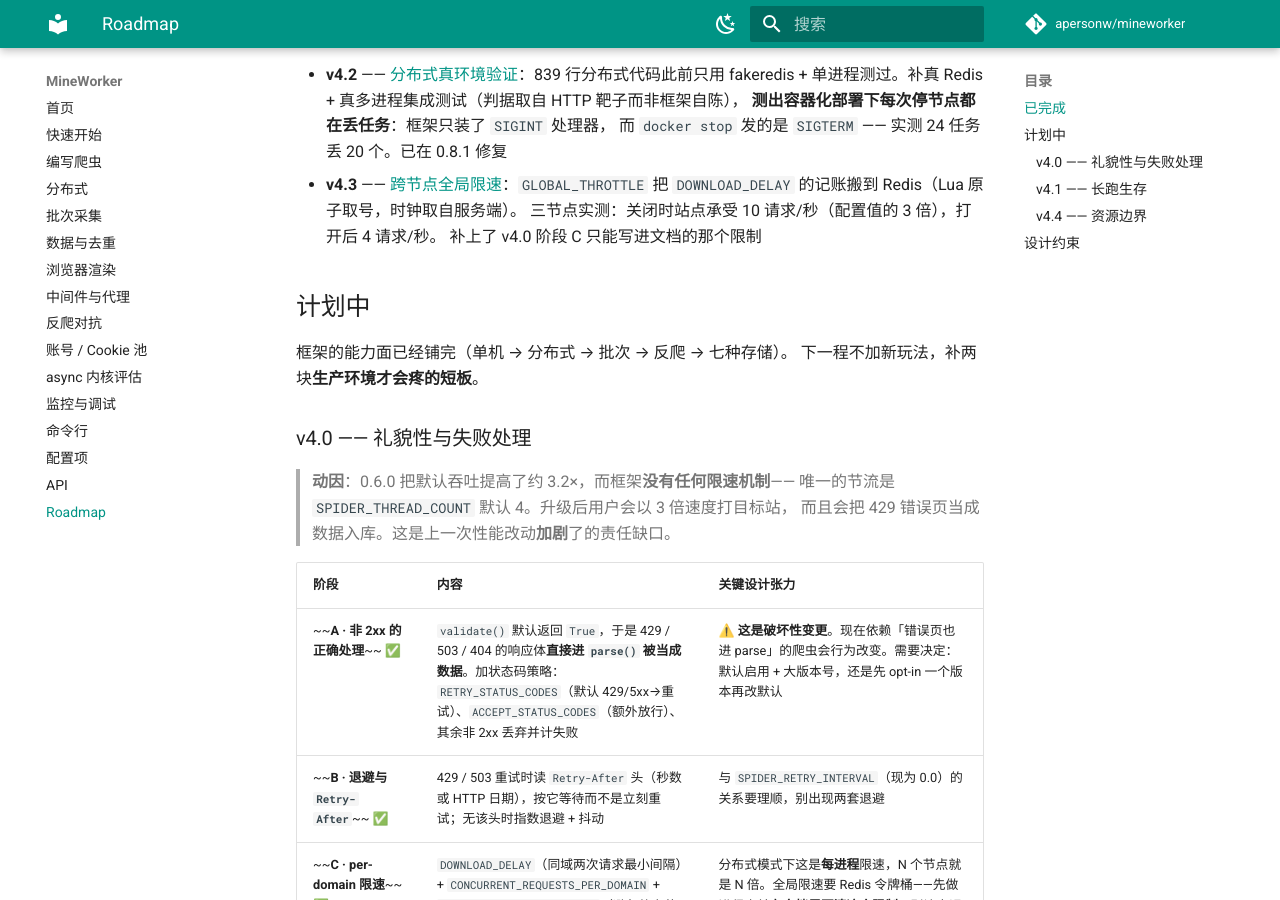
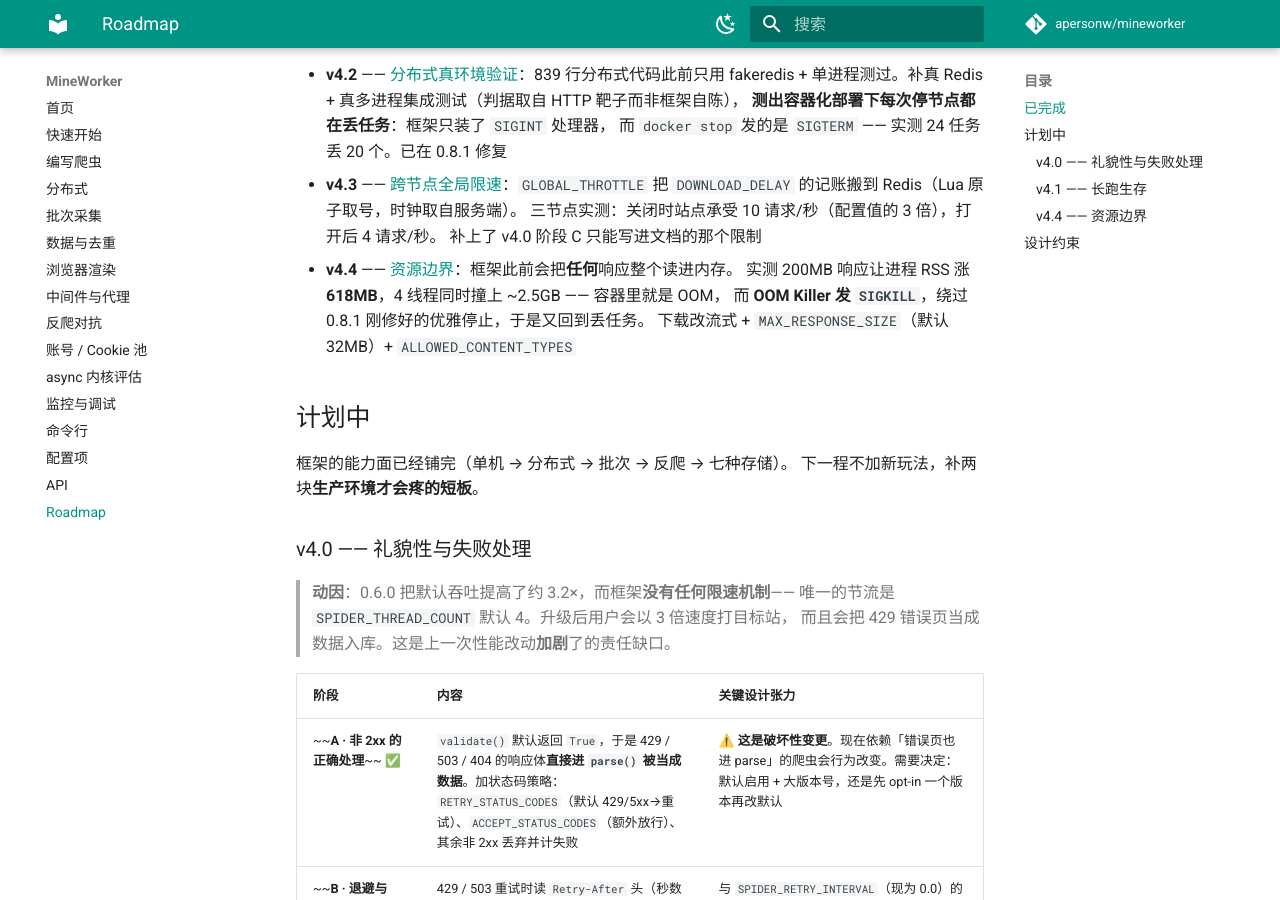
Before and after one commit to apersonw/mineworker, an MkDocs documentation site: the page built from docs/roadmap.md, in a window 1280 px wide and 900 px high, scrolled down 1106 px. Built offline with MkDocs 1.6.1 and Material for MkDocs 9.7.7, drawn with Linux system fonts in a browser that asks for light colours; comment, search, counter and statistics services are not loaded.

Commit message:
docs(roadmap): v4.4 三个阶段标记完成，补进已完成清单
Co-Authored-By: Claude Opus 5 <noreply@anthropic.com>

```diff
--- a/docs/roadmap.md
+++ b/docs/roadmap.md
@@ -35,6 +35,10 @@
   `DOWNLOAD_DELAY` 的记账搬到 Redis（Lua 原子取号，时钟取自服务端）。
   三节点实测：关闭时站点承受 10 请求/秒（配置值的 3 倍），打开后 4 请求/秒。
   补上了 v4.0 阶段 C 只能写进文档的那个限制
+- **v4.4** —— [资源边界](spider.md#资源边界)：框架此前会把**任何**响应整个读进内存。
+  实测 200MB 响应让进程 RSS 涨 **618MB**，4 线程同时撞上 ~2.5GB —— 容器里就是 OOM，
+  而 **OOM Killer 发 `SIGKILL`**，绕过 0.8.1 刚修好的优雅停止，于是又回到丢任务。
+  下载改流式 + `MAX_RESPONSE_SIZE`（默认 32MB）+ `ALLOWED_CONTENT_TYPES`
 
 ## 计划中
 
@@ -79,9 +83,9 @@
 
 | 阶段 | 内容 | 关键张力 |
 |---|---|---|
-| **A · 响应体大小上限** | 改流式读取 + `MAX_RESPONSE_SIZE`（默认 32MB，`0` = 不限）。按**解压后**字节数计（`Content-Length` 报的是压缩后大小，只看它会被 gzip 炸弹绕过） | 默认开启是**行为变更**：确实在下载大文件的用户会被拦下。取舍是宁可给一个点名设置项的显眼报错，也不要静默 OOM |
-| **B · Content-Type 白名单** | `ALLOWED_CONTENT_TYPES` —— 拿到响应头就判断，非白名单**不读 body 直接断开连接**。省的是带宽，不只是内存 | 默认**关闭**：有人是故意抓 PDF / 图片的。阶段 A 已经保证了内存安全，B 是优化不是兜底 |
-| **C · 实测验证** | 同一个 200MB 靶子：内存增长必须被限住；且**靶子侧要观察到连接提前断开**，证明确实没把 body 读完 | 判据取自靶子而不是问框架自己 —— 这是 v4.2 / v4.3 都用过的做法 |
+| ~~**A · 响应体大小上限**~~ ✅ | 改流式读取 + `MAX_RESPONSE_SIZE`（默认 32MB，`0` = 不限）。按**解压后**字节数计（`Content-Length` 报的是压缩后大小，只看它会被 gzip 炸弹绕过） | 默认开启是**行为变更**：确实在下载大文件的用户会被拦下。取舍是宁可给一个点名设置项的显眼报错，也不要静默 OOM |
+| ~~**B · Content-Type 白名单**~~ ✅ | `ALLOWED_CONTENT_TYPES` —— 拿到响应头就判断，非白名单**不读 body 直接断开连接**。省的是带宽，不只是内存 | 默认**关闭**：有人是故意抓 PDF / 图片的。阶段 A 已经保证了内存安全，B 是优化不是兜底 |
+| ~~**C · 实测验证**~~ ✅ | 同一个 200MB 靶子：内存增长必须被限住；且**靶子侧要观察到连接提前断开**，证明确实没把 body 读完 | 判据取自靶子而不是问框架自己 —— 这是 v4.2 / v4.3 都用过的做法 |
 
 **实测结果**（200MB 靶子，`MAX_RESPONSE_SIZE` 默认 32MB）：
 
```
